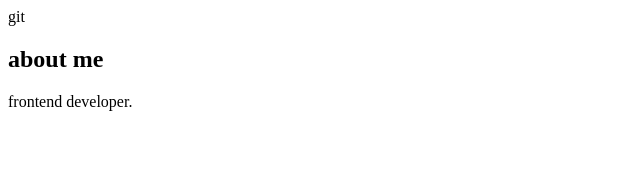
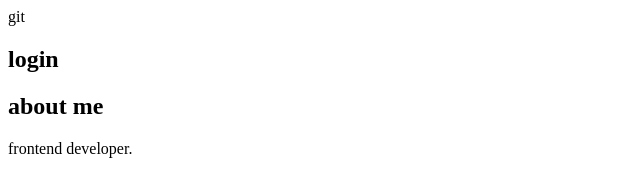
Before and after one commit to sahiljha18/st-portfolio, a plain HTML site: page index.html in a window 1280 px wide. Shown: the whole page, without its empty margins (0-640 px from the left). Drawn offline with Linux system fonts and the light colour scheme.

Commit message:
add login

```diff
--- a/index.html
+++ b/index.html
@@ -7,6 +7,7 @@
 </head>git
 <body>
     <section>
+        <h1>login</h1>
         <h1>about me</h1>
         <p>frontend developer.</p>
     </section>
```
